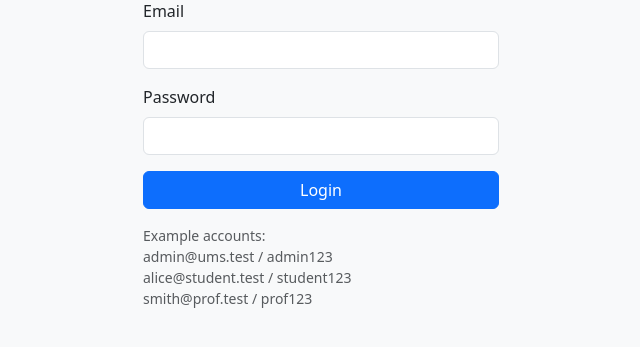
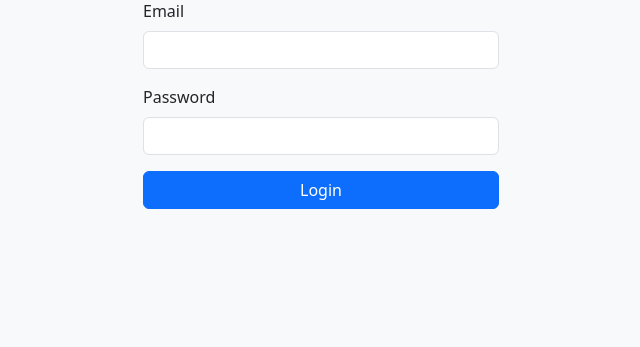
Before and after one commit to rowaidaEmad/ums, a PHP site: page / in a window 1280 px wide. Shown: the part 131-478 px from the top of the page, without its empty margins (319-959 px from the left). Run offline with PHP 8.4, Linux system fonts and the light colour scheme.

Commit message:
index updated

```diff
--- a/index.php
+++ b/index.php
@@ -45,12 +45,7 @@ if ($_SERVER['REQUEST_METHOD'] === 'POST') {
                 <input name="password" type="password" class="form-control" required>
             </div>
             <button class="btn btn-primary w-100">Login</button>
-            <div class="mt-3 small text-muted">
-                Example accounts:<br>
-                admin@ums.test / admin123<br>
-                alice@student.test / student123<br>
-                smith@prof.test / prof123
-            </div>
+
         </form>
     </div>
 </div>
```
